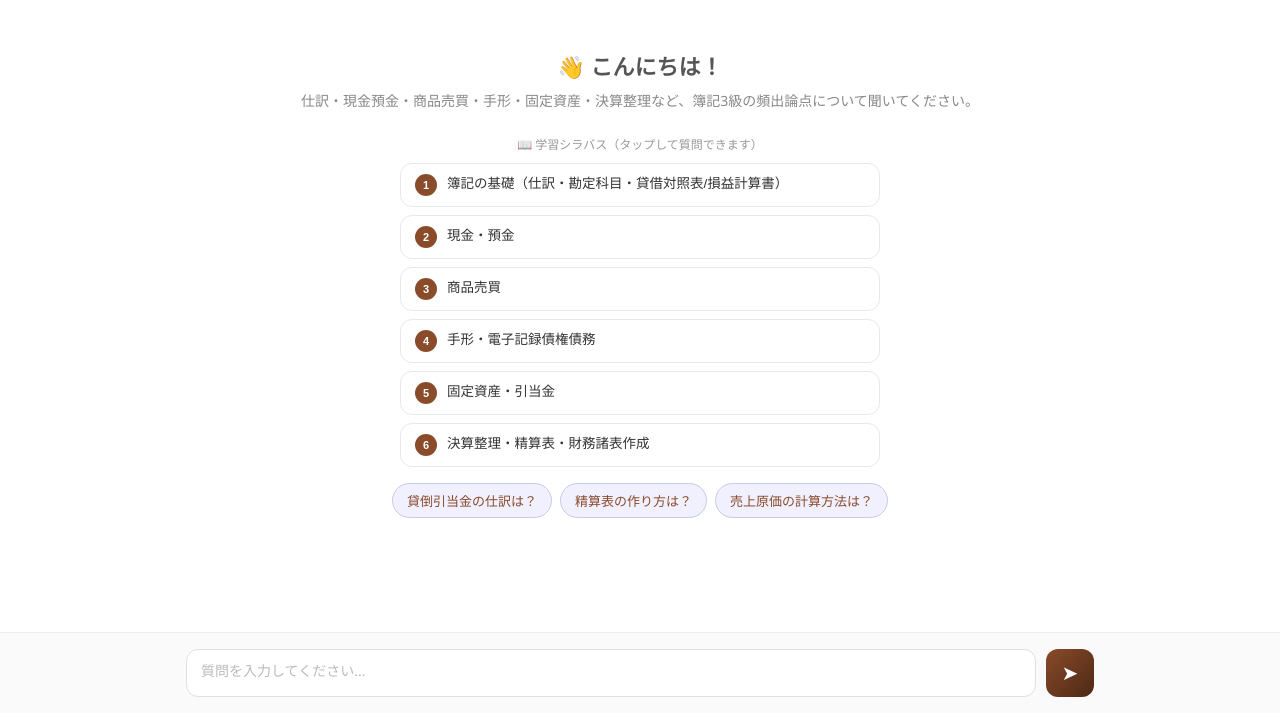
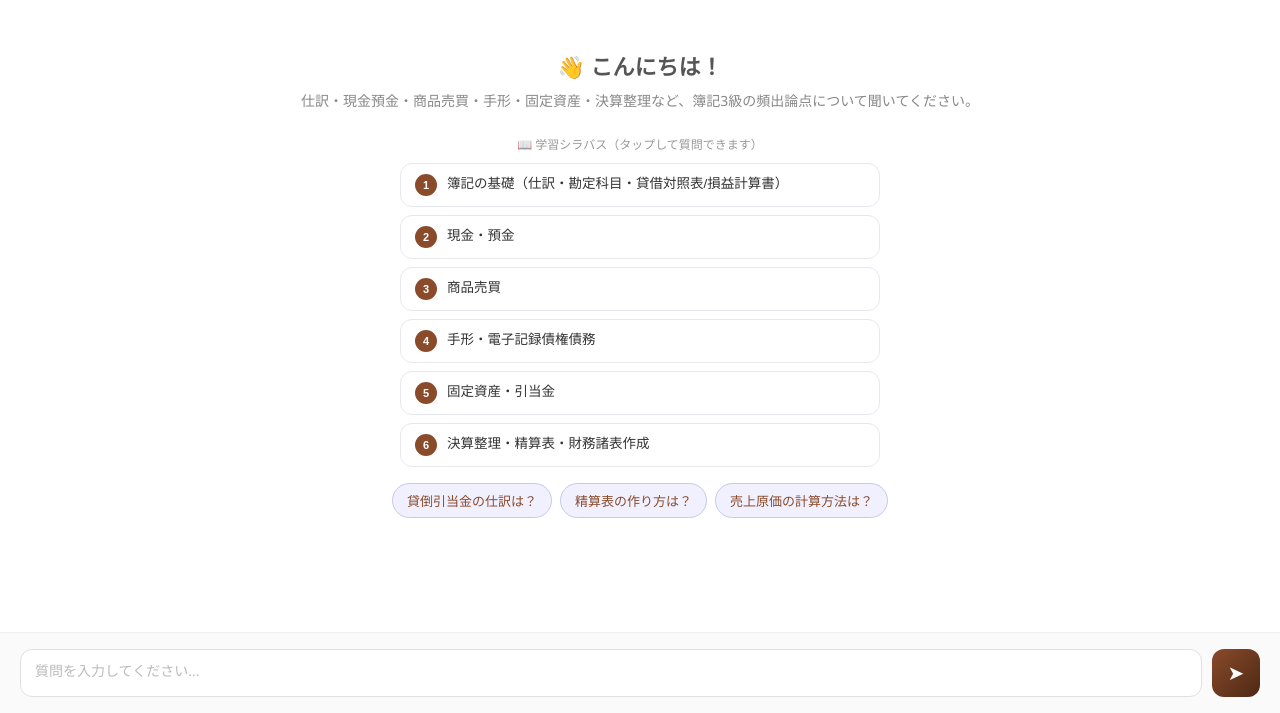
Before and after one commit to chikashimasaki-lgtm/shikaku-chat-portal, a website: page boki3/index.html in a window 1280 px wide. Shown: the part 87-800 px from the top of the page. Drawn offline with Linux system fonts and the light colour scheme.

Commit message:
fix: メッセージ表示エリアの幅制限を撤廃し画面幅いっぱいに表示
.messages の max-width: 900px と textarea の max-width: 850px を削除。

Co-Authored-By: Claude Sonnet 5 <noreply@anthropic.com>

```diff
--- a/boki3/index.html
+++ b/boki3/index.html
@@ -77,8 +77,6 @@ body {
   gap: 16px;
   scroll-behavior: smooth;
   width: 100%;
-  max-width: 900px;
-  margin: 0 auto;
 }
 
 .message { display: flex; gap: 10px; animation: fadeIn 0.3s ease; }
@@ -169,7 +167,6 @@ body {
   background: #fafafa;
   justify-content: center;
 }
-.input-area textarea { max-width: 850px; }
 
 textarea {
   flex: 1;
--- a/src/chat-style.css
+++ b/src/chat-style.css
@@ -66,8 +66,6 @@ body {
   gap: 16px;
   scroll-behavior: smooth;
   width: 100%;
-  max-width: 900px;
-  margin: 0 auto;
 }
 
 .message { display: flex; gap: 10px; animation: fadeIn 0.3s ease; }
@@ -158,7 +156,6 @@ body {
   background: #fafafa;
   justify-content: center;
 }
-.input-area textarea { max-width: 850px; }
 
 textarea {
   flex: 1;
```
Also changed, not shown: fp3/index.html (+0 -3 lines), gkentei/index.html (+0 -3 lines).
